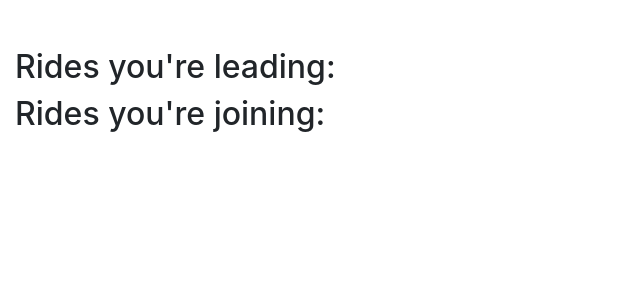
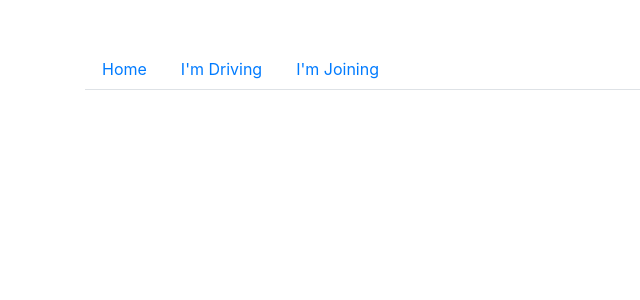
Before and after one commit to gabrielainsf-zz/CarePool, a Flask app: template templates/homepage2.html in a window 1280 px wide. Shown: the top 300 px of the page, without its empty margins (0-640 px from the left). Run offline with Flask 2, Linux system fonts and the light colour scheme; the template is opened without the code that fills it, so the values that code supplies are empty; some libraries are stand-ins or nearby versions.

Commit message:
Separated rides into nav tabs in homepage instead of stacked tables

```diff
--- a/templates/homepage2.html
+++ b/templates/homepage2.html
@@ -19,24 +19,32 @@
             <img id="profileImg" src="">
         </div><br>
 
-        <div>
 
-        <h2>Rides you're leading:</h2>
-        <div class="row">
-            <div class="col" id="todayTable"></div>
-            <div class="col" id="upcomingTable"> </div>
-            <div class="col" id="pastTable"></div>
+        <div class="container">
+        <ul class="nav nav-tabs">
+            <li class="active nav-item"><a data-toggle="tab" class="nav-link" href="#home">Home</a></li>
+            <li class="nav-item"><a data-toggle="tab" class="nav-link" href="#ridesAsDriver">I'm Driving</a></li>
+            <li class="nav-item"><a data-toggle="tab" class="nav-link" href="#ridesAsPassenger">I'm Joining</a></li>
+        </ul>
+
+        <div class="tab-content">
+            <div id="home" class="tab-pane fade">
+                <br><br>
+                <p>Hello</p>
+            </div>
+            <div id="ridesAsDriver" class="tab-pane fade">
+                    <div id="todayTable"></div>
+                    <div id="upcomingTable"> </div>
+                    <div id="pastTable"></div>
+            </div>
+
+            <div id="ridesAsPassenger" class="tab-pane fade">
+                <div id="passengerTodayTable"></div>
+                <div id="passengerUpcomingTable"></div>
+                <div id="passengerPastTable"></div>
+            </div>
         </div>
-
         </div>
-
-        <h2>Rides you're joining:</h2>
-
-            <div id="passengerTodayTable"></div>
-            <div id="passengerUpcomingTable"></div>
-            <div id="passengerPastTable"></div>
-
-    </div>
 
 <script>
 
@@ -162,7 +170,7 @@
             table += "<th>Date:</th>";
             table += "<th>From:</th>";
             table += "<th>To:</th>";
-            table += "<th>Passengers:</th>";
+            table += "<th>Driver:</th>";
 
 
             for (let i = trips.length-1; i >= 0; i--) {
```
